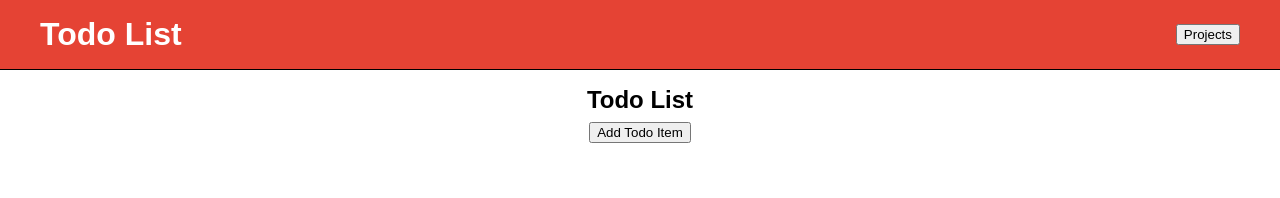
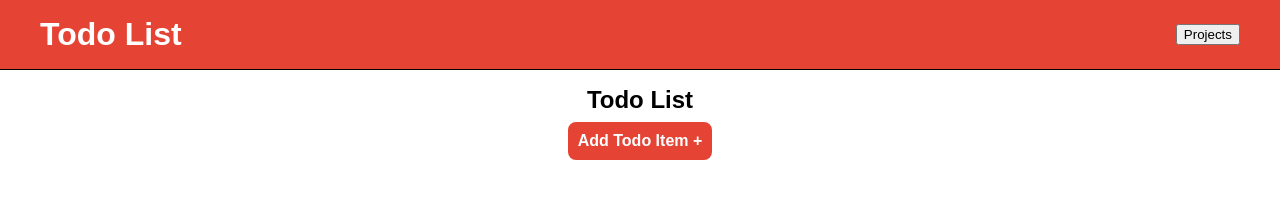
Before and after one commit to JoshDevHub/Todo-List, a website built with webpack: page dist/index.html in a window 1280 px wide. Built offline with nearby package versions, Linux system fonts and the light colour scheme.

Commit message:
feat: style add todo item button

```diff
--- a/src/components/project_gallery.js
+++ b/src/components/project_gallery.js
@@ -12,8 +12,8 @@ const createProjectGallery = (todoProject) => {
         { tag: "h2", text: todoProject.name },
         {
           tag: "button",
-          text: "Add Todo Item",
-          attributes: { "data-btn": "add-todo" }
+          text: "Add Todo Item +",
+          attributes: { "data-btn": "add-todo", class: "btn primary-btn" }
         }
       ]
     }
--- a/src/styles/app.css
+++ b/src/styles/app.css
@@ -80,3 +80,24 @@ h2 {
   max-width: 524px;
   padding: 0.5rem;
 }
+
+.btn:hover {
+  cursor: pointer;
+}
+
+.primary-btn {
+  background-color: var(--primary-color);
+  border: 2px solid var(--primary-color);
+  border-radius: 8px;
+  color: white;
+  font-weight: bold;
+  font-size: 1rem;
+  margin-bottom: 1rem;
+  padding: 0.5em;
+  transition: 200ms;
+}
+
+.primary-btn:hover {
+  background-color: white;
+  color: var(--primary-color);
+}
```
